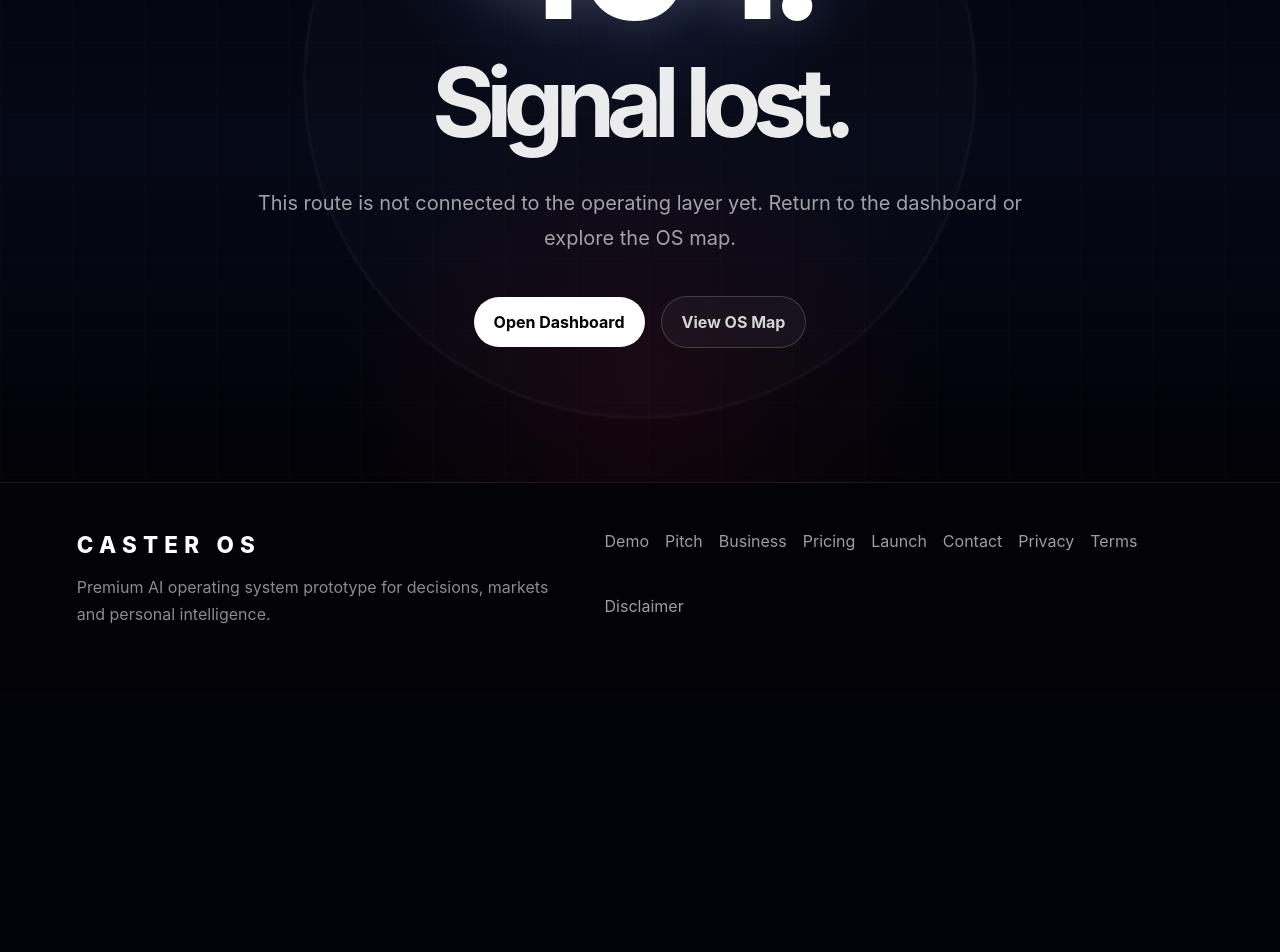
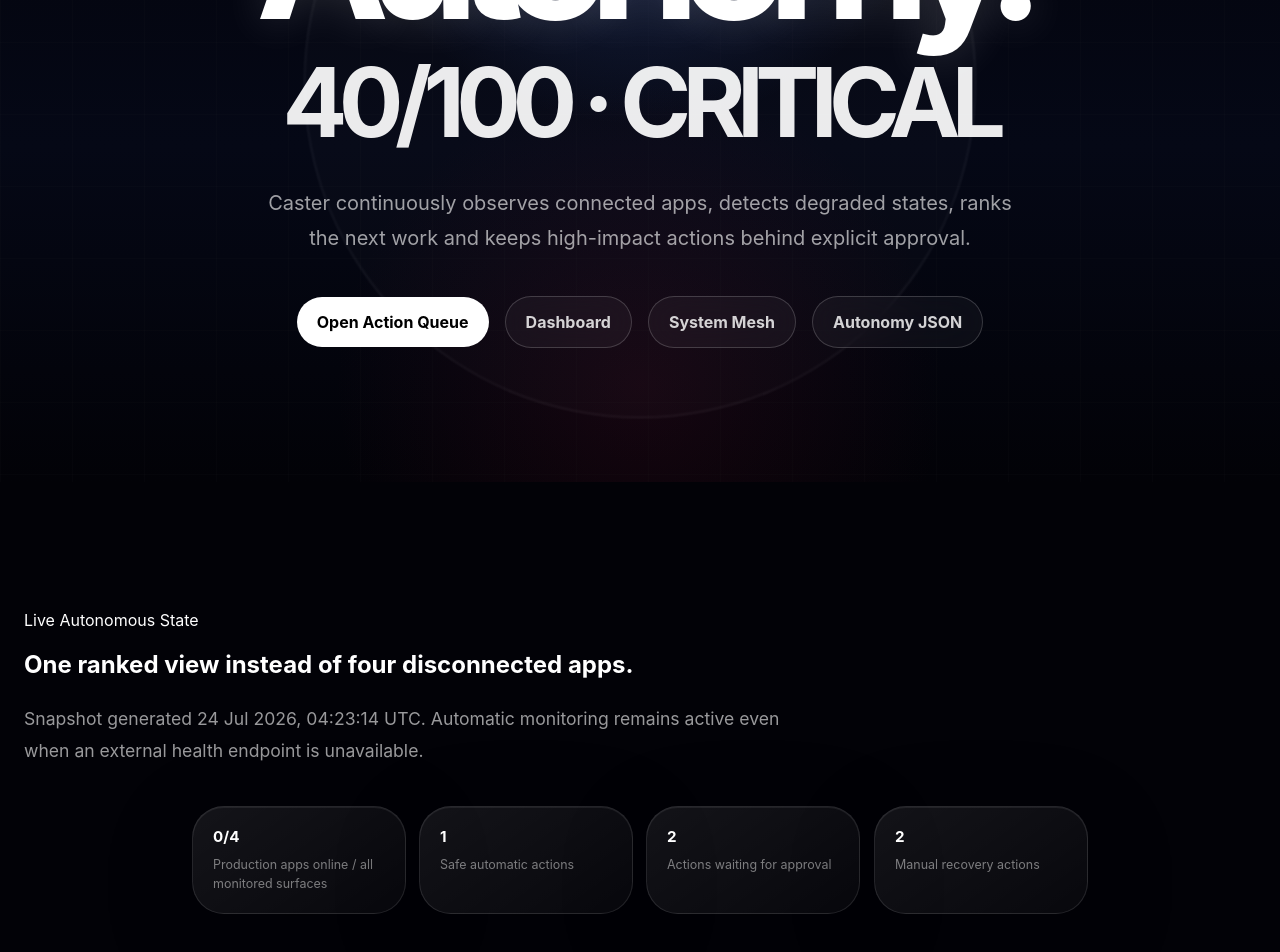
Before and after one commit to vv-glitchhub/Caster-hub, a Next.js app: page /autonomy in a window 1280 px wide. Before the commit this address had no page. Shown: the part 318-1270 px from the top of the page. Before the commit the page ends 1010 px from the top, so only its background shows below. Built offline with nearby package versions, Linux system fonts and the light colour scheme; no server answers.

Commit message:
add autonomous command center

```diff
--- /dev/null
+++ b/app/autonomy/page.tsx
@@ -0,0 +1,151 @@
+import AutonomyRefresh from '../../components/AutonomyRefresh'
+import MotionSurface from '../../components/MotionSurface'
+import { buildAutonomySnapshot } from '../../lib/autonomy-engine'
+
+export const dynamic = 'force-dynamic'
+
+function formatGeneratedAt(value: string) {
+  return new Intl.DateTimeFormat('en-GB', {
+    dateStyle: 'medium',
+    timeStyle: 'medium',
+    timeZone: 'UTC',
+  }).format(new Date(value))
+}
+
+export default async function AutonomyPage() {
+  const snapshot = await buildAutonomySnapshot()
+
+  return (
+    <main className="home-page">
+      <section className="home-hero">
+        <div className="home-bg" />
+        <div className="home-grid" />
+        <div className="home-orb" />
+        <div className="home-hero-inner">
+          <p className="home-eyebrow">Caster Autonomous Command</p>
+          <h1 className="home-title">Autonomy.</h1>
+          <h2 className="home-subtitle">{snapshot.score}/100 · {snapshot.state.toUpperCase()}</h2>
+          <p className="home-lead">
+            Caster continuously observes connected apps, detects degraded states, ranks the next work and keeps high-impact actions behind explicit approval.
+          </p>
+          <div className="home-actions">
+            <a className="primary-button" href="#action-queue">Open Action Queue</a>
+            <a className="secondary-button" href="/dashboard">Dashboard</a>
+            <a className="secondary-button" href="/system">System Mesh</a>
+            <a className="secondary-button" href="/api/autonomy">Autonomy JSON</a>
+          </div>
+        </div>
+      </section>
+
+      <section className="home-section">
+        <div className="home-container">
+          <p className="section-label">Live Autonomous State</p>
+          <h2 className="section-title">One ranked view instead of four disconnected apps.</h2>
+          <p className="home-section-lead">
+            Snapshot generated {formatGeneratedAt(snapshot.generatedAt)} UTC. Automatic monitoring remains active even when an external health endpoint is unavailable.
+          </p>
+          <div className="home-highlight-grid">
+            <MotionSurface className="home-highlight-card">
+              <p className="home-card-title">{snapshot.onlineApps}/{snapshot.monitoredApps}</p>
+              <p className="home-card-text">Production apps online / all monitored surfaces</p>
+            </MotionSurface>
+            <MotionSurface className="home-highlight-card">
+              <p className="home-card-title">{snapshot.automaticActions}</p>
+              <p className="home-card-text">Safe automatic actions</p>
+            </MotionSurface>
+            <MotionSurface className="home-highlight-card">
+              <p className="home-card-title">{snapshot.approvalActions}</p>
+              <p className="home-card-text">Actions waiting for approval</p>
+            </MotionSurface>
+            <MotionSurface className="home-highlight-card">
+              <p className="home-card-title">{snapshot.manualActions}</p>
+              <p className="home-card-text">Manual recovery actions</p>
+            </MotionSurface>
+          </div>
+        </div>
+      </section>
+
+      <section className="home-section">
+        <div className="home-container">
+          <p className="section-label">Control Loop</p>
+          <h2 className="section-title">Observe. Verify. Prioritize. Ask before impact.</h2>
+          <div className="home-module-grid">
+            <AutonomyRefresh />
+            <MotionSurface className="home-module-card min-h-0">
+              <p className="home-module-label">Decision Engine</p>
+              <h3 className="home-module-title">Priority before activity.</h3>
+              <p className="home-module-text">
+                Critical outages rise first, production next steps come second and optional integrations stay below usable core functions.
+              </p>
+            </MotionSurface>
+            <MotionSurface className="home-module-card min-h-0">
+              <p className="home-module-label">Approval Gate</p>
+              <h3 className="home-module-title">Autonomous, not reckless.</h3>
+              <p className="home-module-text">
+                Caster may monitor and organize automatically. Credentials, external writes, money and destructive actions always stay under user control.
+              </p>
+            </MotionSurface>
+          </div>
+        </div>
+      </section>
+
+      <section className="home-section">
+        <div className="home-container">
+          <p className="section-label">App Mesh</p>
+          <h2 className="section-title">Every Caster product has a visible operating state.</h2>
+          <div className="home-module-grid">
+            {snapshot.apps.map((app) => (
+              <MotionSurface key={app.slug} className="home-module-card min-h-0">
+                <p className="home-module-label">{app.state.toUpperCase()} · {app.mode}</p>
+                <h3 className="home-module-title">{app.name}</h3>
+                <p className="home-module-text">{app.role}</p>
+                <p className="home-module-text">
+                  Services: {app.readyServices}/{app.totalServices || 'unknown'} · Deployment: {app.deployment} · Commit: {app.commit ? app.commit.slice(0, 8) : 'local / unknown'}
+                </p>
+                <p className="home-module-text">Next: {app.nextStep}</p>
+                <div className="home-actions">
+                  <a className="primary-button" href={app.appUrl}>Open {app.name}</a>
+                  {app.healthUrl ? <a className="secondary-button" href={app.healthUrl}>Health JSON</a> : null}
+                </div>
+              </MotionSurface>
+            ))}
+          </div>
+        </div>
+      </section>
+
+      <section id="action-queue" className="home-section">
+        <div className="home-container">
+          <p className="section-label">Ranked Action Queue</p>
+          <h2 className="section-title">The most important work is always first.</h2>
+          <div className="home-module-grid">
+            {snapshot.actions.map((action, index) => (
+              <MotionSurface key={action.id} className="home-module-card min-h-0">
+                <p className="home-module-label">
+                  #{index + 1} · {action.priority.toUpperCase()} · {action.execution.replace('_', ' ').toUpperCase()}
+                </p>
+                <h3 className="home-module-title">{action.title}</h3>
+                <p className="home-module-text">{action.app} · {action.detail}</p>
+                <a className="secondary-button" href={action.href}>Open action</a>
+              </MotionSurface>
+            ))}
+          </div>
+        </div>
+      </section>
+
+      <section className="home-section">
+        <div className="home-container">
+          <p className="section-label">Autonomy Guardrails</p>
+          <h2 className="section-title">The best autonomous system knows when not to act.</h2>
+          <div className="home-highlight-grid">
+            {snapshot.guardrails.map((guardrail, index) => (
+              <MotionSurface key={guardrail} className="home-highlight-card">
+                <p className="home-card-title">Rule {index + 1}</p>
+                <p className="home-card-text">{guardrail}</p>
+              </MotionSurface>
+            ))}
+          </div>
+        </div>
+      </section>
+    </main>
+  )
+}
```
